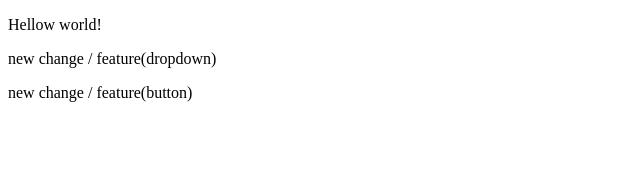
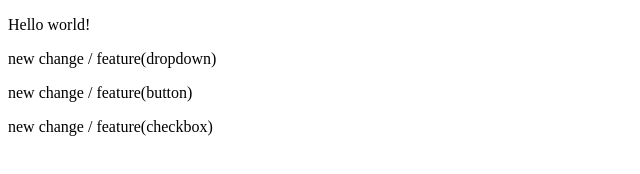
Before and after one commit to NikhilShukla884/localRepo, a plain HTML site: page index.html in a window 1280 px wide. Shown: the whole page, without its empty margins (0-640 px from the left). Drawn offline with Linux system fonts and the light colour scheme.

Commit message:
Update title and correct greeting message

```diff
--- a/index.html
+++ b/index.html
@@ -3,11 +3,12 @@
 <head>
     <meta charset="UTF-8">
     <meta name="viewport" content="width=device-width, initial-scale=1.0">
-    <title>Document</title>
+    <title>Document 1</title>
 </head>
 <body>
-    <p>Hellow world!</p>
+    <p>Hello world!</p>
     <p>new change / feature(dropdown)</p>
     <p>new change / feature(button)</p>
+    <p>new change / feature(checkbox)</p>
 </body>
 </html>
```
